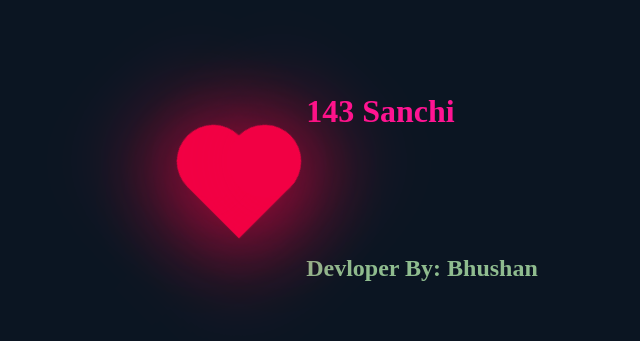
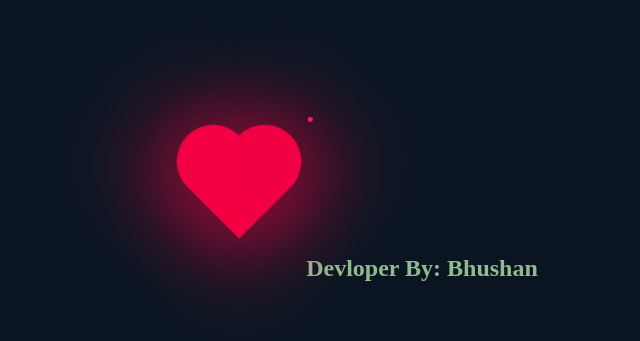
Before and after one commit to Budhabhushan14/Heart, a plain HTML site: page index.html in a window 1280 px wide. Shown: the part 213-554 px from the top of the page, without its empty margins (253-893 px from the left). Drawn offline with Linux system fonts and the light colour scheme.

Commit message:
Update index.html

```diff
--- a/index.html
+++ b/index.html
@@ -13,7 +13,7 @@
 
     <div class="heart"></div>
 
-    <div id="t"><h1>143 Sanchi</h1><br>
+    <div id="t"><h1>.</h1><br>
     <h2>Devloper By: Bhushan</h2></div>
 
 </body>
```
